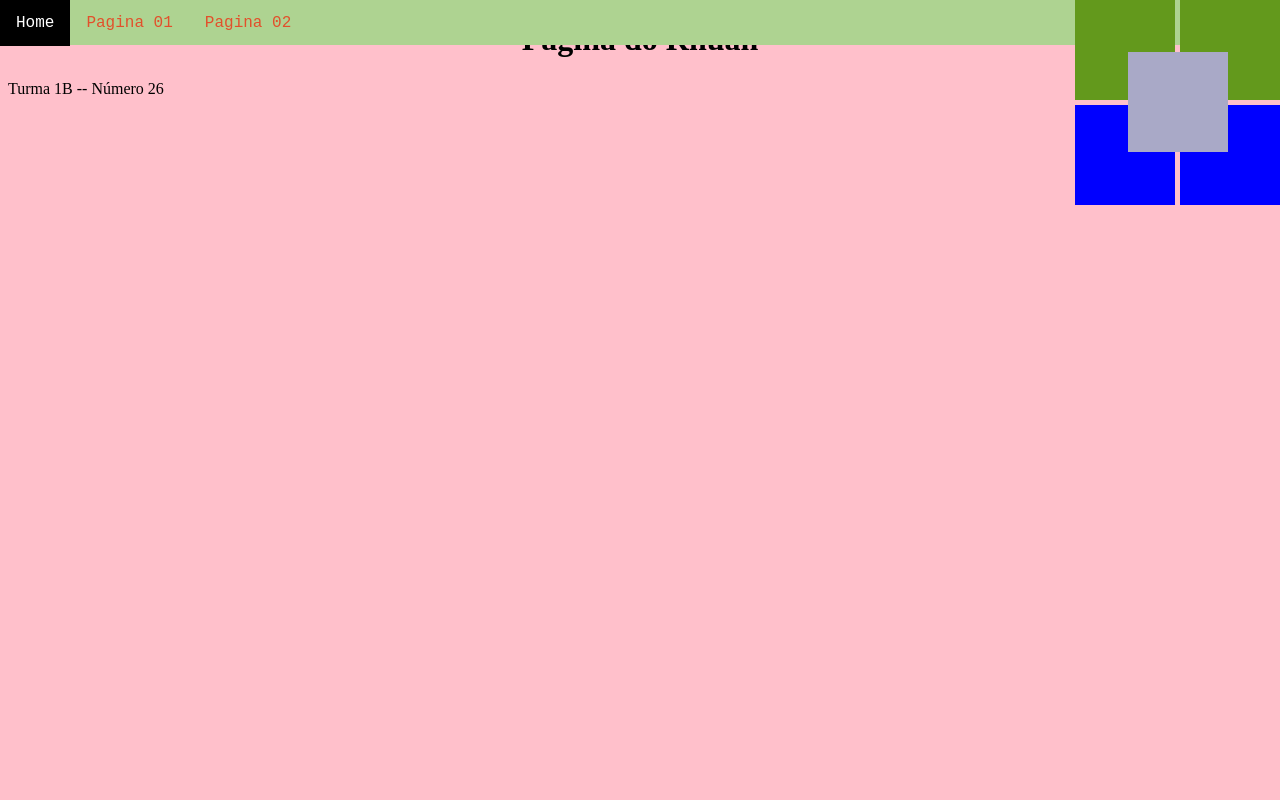
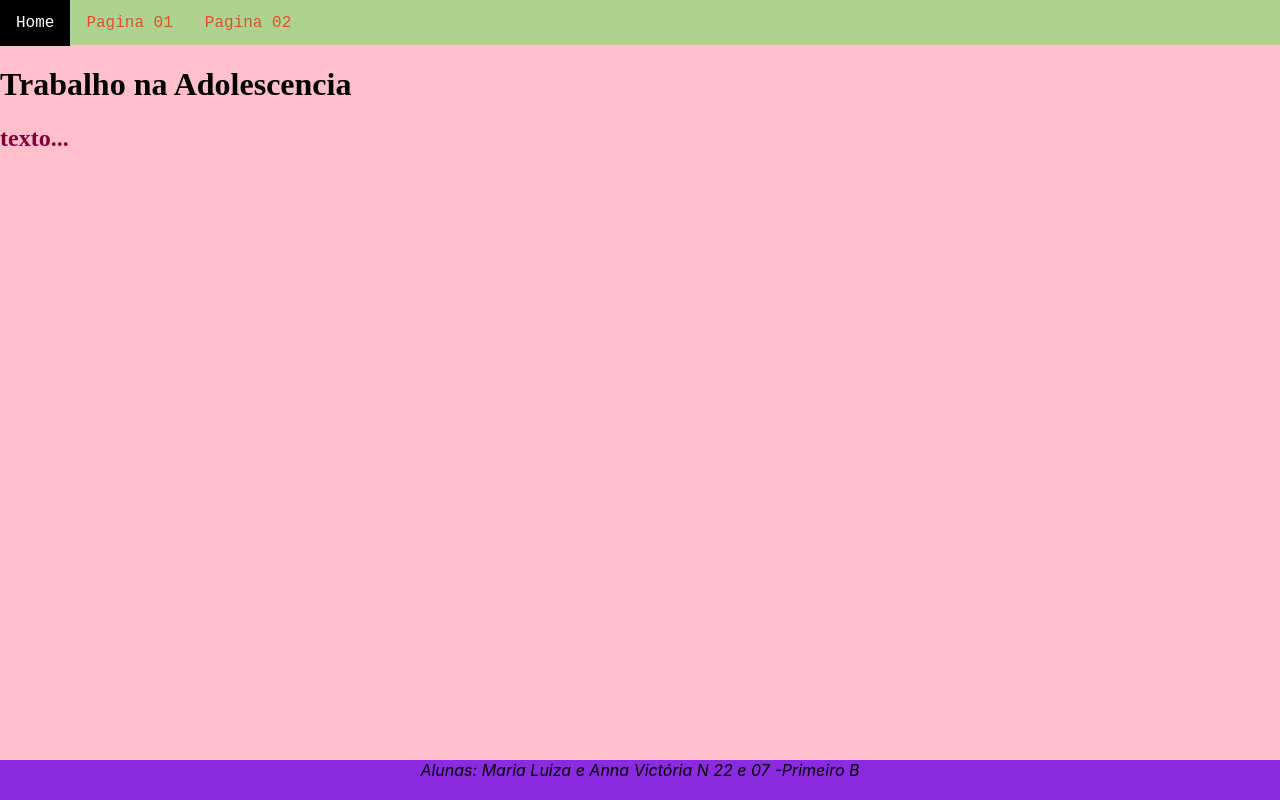
Before and after one commit to MariaLuizaBarboza/primeirob_2t, a plain HTML site: page index.html in a window 1280 px wide. Drawn offline with Linux system fonts and the light colour scheme.

Commit message:
aula 17-08

```diff
--- a/estilo.css
+++ b/estilo.css
@@ -1,5 +1,7 @@
 body{
   background: pink;
+  margin: 0;
+  padding: 0;
 }
 h1{
   text-align: center;
@@ -96,3 +98,19 @@ li a:hover {
   margin: 20px;
   padding: 10px;
 }
+.rodape {
+   position: absolute;
+   bottom: 0;
+   background: blueviolet;
+   width: 100%;
+   left: 0%;
+   height: 40px;
+   display: flex;
+   justify-content: center;
+   font-style: oblique;
+   font-family: -apple-system, BlinkMacSystemFont, 'Segoe UI', Roboto, Oxygen, Ubuntu, Cantarell, 'Open Sans', 'Helvetica Neue', sans-serif;
+}
+.conteudo {
+   position: absolute;
+   top: 45px;
+}
--- a/index.html
+++ b/index.html
@@ -16,24 +16,15 @@
       </nav>
    </div>
 
-    <h1>Pagina do Rhuan</h1>
-    <p>Turma 1B -- Número 26</p>
-    <div class="caixa1">
+   <div class="conteudo">
+     <h1> Trabalho na Adolescencia</h1>
 
-    </div>
-    <div class="caixa2">
+     <h2 style="color: rgb(128, 0, 60)"> texto...</h2>
 
-    </div>
+   </div>
 
-    <div class="caixa3">
-
-    </div>
-    <div class="caixa4">
-
-    </div>
-    <div class="caixa5">
-
-    </div>
-
+<div class="rodape">
+  Alunas: Maria Luiza e Anna Victória N 22 e 07 -Primeiro B
+</div>
   </body>
 </html>
```
